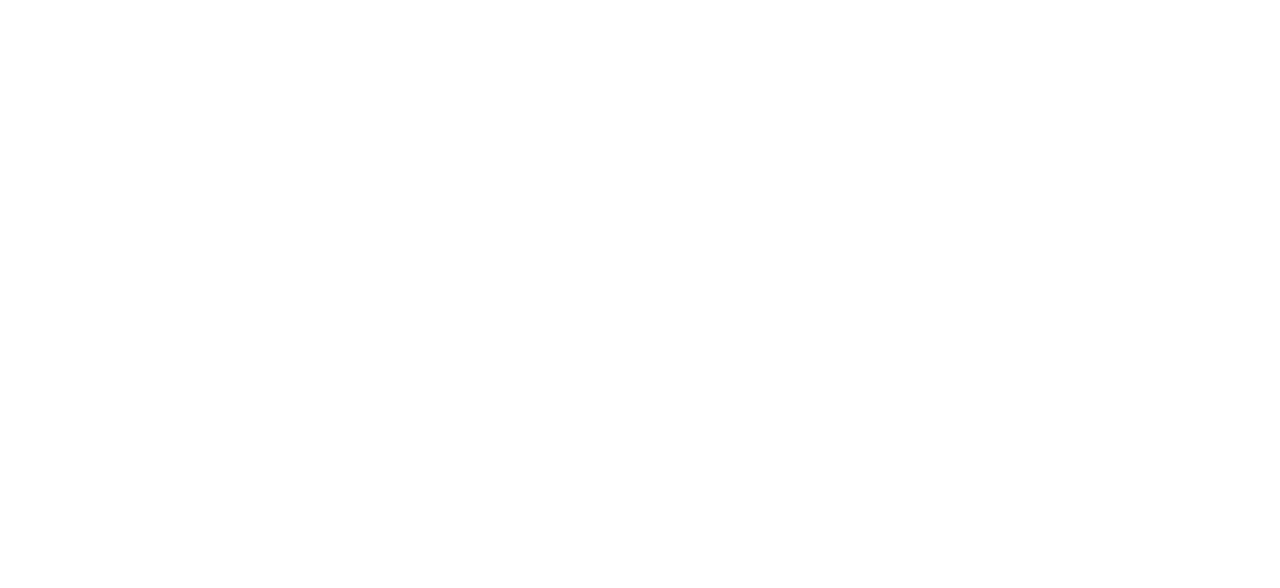
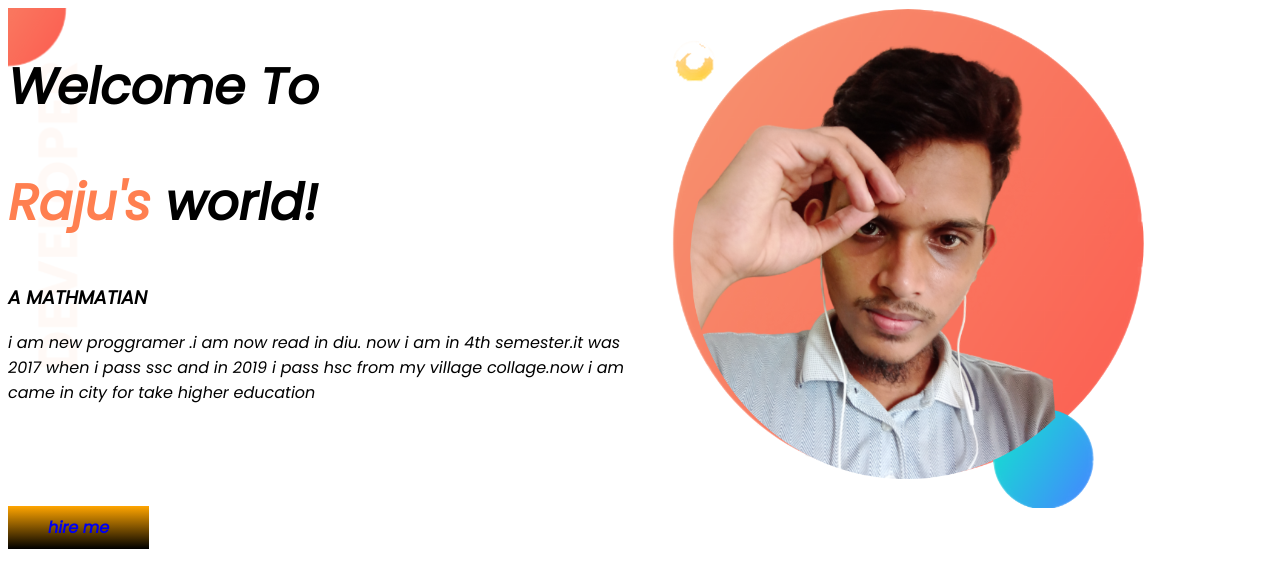
Before and after one commit to rajuahamed70/devoloper-portfolio, a plain HTML site: page index.html in a window 1280 px wide. Drawn offline with Linux system fonts and the light colour scheme.

Commit message:
adding file

```diff
--- a/index.html
+++ b/index.html
@@ -4,10 +4,29 @@
     <meta charset="UTF-8">
     <meta http-equiv="X-UA-Compatible" content="IE=edge">
     <meta name="viewport" content="width=device-width, initial-scale=1.0">
-    <title>Raju Portfolio</title>
+    <title>Raju Portfolio</title><link rel="preconnect" href="https://fonts.googleapis.com">
+    <link rel="preconnect" href="https://fonts.gstatic.com" crossorigin>
+    <link href="https://fonts.googleapis.com/css2?family=Poppins:ital@1&display=swap" rel="stylesheet">
     <link rel="stylesheet" href="style.css">
 </head>
 <body>
+    <section class="top-banner">
+        <div class="half-width">
+            <h1>Welcome To</h1>
+        <h1><span class="name">Raju's </span> world!</h1>
+        <h3> A MATHMATIAN</h3>
+           <P> i am new proggramer .i am now read in diu. now i am
+            in 4th semester.it was 2017 when i pass ssc and in 2019 i pass hsc from
+            my village collage.now i am came in city for take higher
+            education </P>
+        </div>
+           <div class="half-width">
+            <img src="images/my-bg.png" height="500px" width="300px" alt="">
+           </div>
+    </section>
+    <a class="link-button" target="_blank" href="http://https://github.com/rajuahamed70/devoloper-portfolio">
+        hire me</a>
+
 
 </body>
 </html>
--- a/style.css
+++ b/style.css
@@ -0,0 +1,31 @@
+body{
+    font-family: 'Poppins', sans-serif;
+    margin: 10;
+}
+h1{
+    font-size: 50px;
+}
+.name{
+    color: coral;
+}
+section{
+    display: flex;
+}
+.half-width{
+    width: 50%;
+    padding: left: 10%;
+
+}
+.half-width img {
+    width: 80%;
+}
+.link-button{
+    text-decoration: none;
+    background-image: linear-gradient(orange,black);
+    font-weight: 800;
+    padding: 10px 40px;
+}
+.top-banner{
+    background-image: url(images/top-banner.png);
+    background-repeat: no-repeat;
+}
```
Also changed, not shown: images/dream-bg.png (added), images/exp-bg.png (added), images/jhankar.png (added), images/jhankar2.png (added), images/my-bg.png (added), images/my-bg2.png (added), images/raju.png (added), images/top-banner.png (added), 7 other files.
